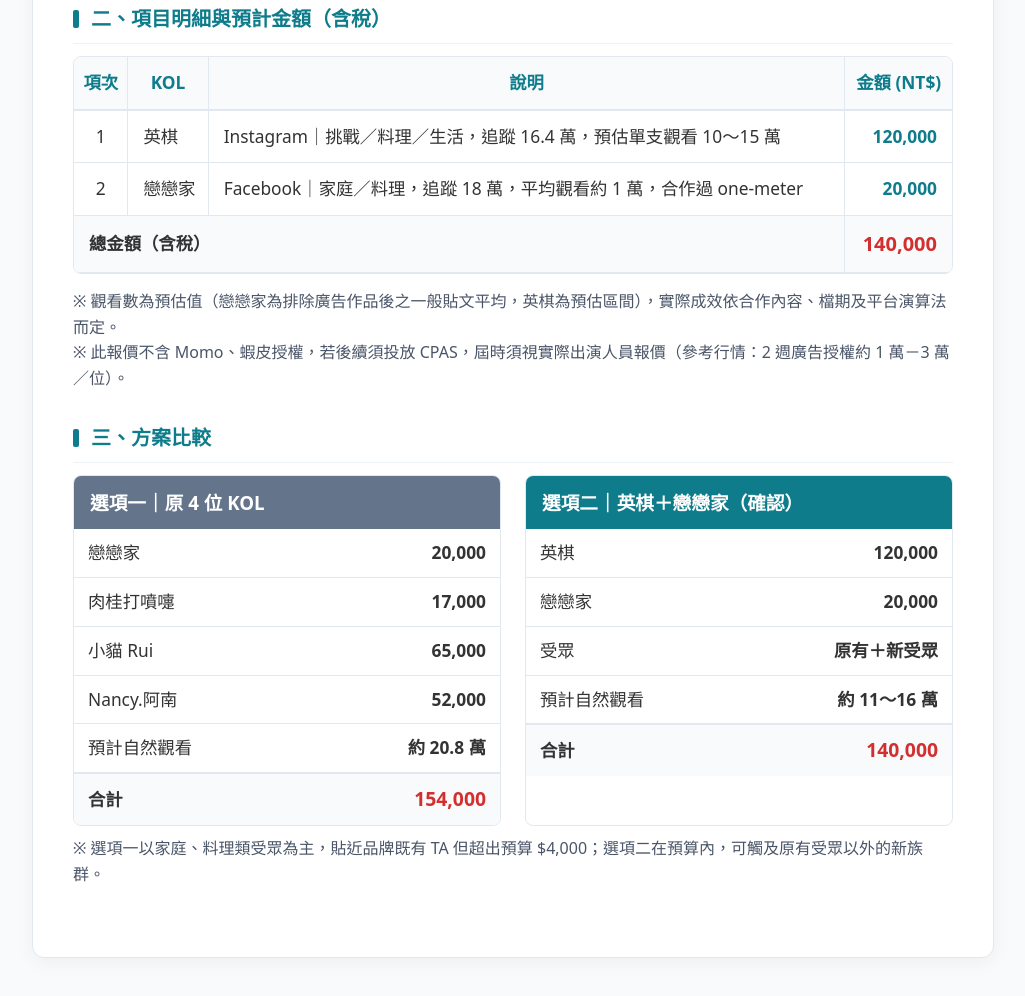
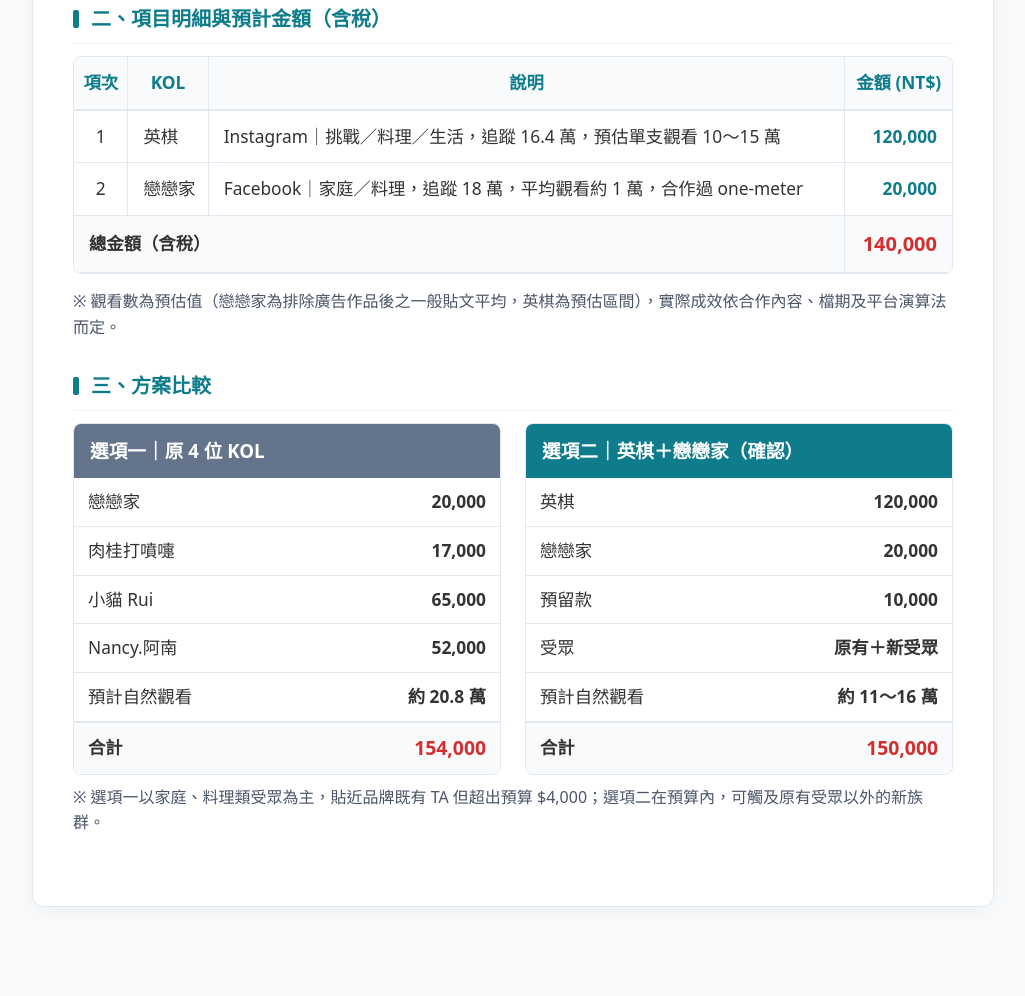
Before and after one commit to abbyupyoung-cloud/one-meter-proposal, a plain HTML site: page kol-memo/index.html in a window 1280 px wide. Shown: the part 889-1885 px from the top of the page, without its empty margins (127-1152 px from the left). After the commit the page ends 1836 px from the top, so only its background shows below. Drawn offline with Linux system fonts and the light colour scheme.

Commit message:
KOL 簽呈：移除 CPAS 備註、選項二加預留款
Co-Authored-By: Claude Opus 5.5 <noreply@anthropic.com>

```diff
--- a/kol-memo/index.html
+++ b/kol-memo/index.html
@@ -366,7 +366,6 @@
                 </table>
             </div>
             <div class="note">※ 觀看數為預估值（戀戀家為排除廣告作品後之一般貼文平均，英棋為預估區間），實際成效依合作內容、檔期及平台演算法而定。</div>
-            <div class="note">※ 此報價不含 Momo、蝦皮授權，若後續須投放 CPAS，屆時須視實際出演人員報價（參考行情：2 週廣告授權約 1 萬－3 萬／位）。</div>
         </div>
 
         <!-- 三、方案比較 -->
@@ -389,9 +388,10 @@
                     <table>
                         <tr><td>英棋</td><td class="amt">120,000</td></tr>
                         <tr><td>戀戀家</td><td class="amt">20,000</td></tr>
+                        <tr><td>預留款</td><td class="amt">10,000</td></tr>
                         <tr><td>受眾</td><td class="amt">原有＋新受眾</td></tr>
                         <tr><td>預計自然觀看</td><td class="amt">約 11～16 萬</td></tr>
-                        <tr class="total"><td>合計</td><td class="amt">140,000</td></tr>
+                        <tr class="total"><td>合計</td><td class="amt">150,000</td></tr>
                     </table>
                 </div>
             </div>
```
